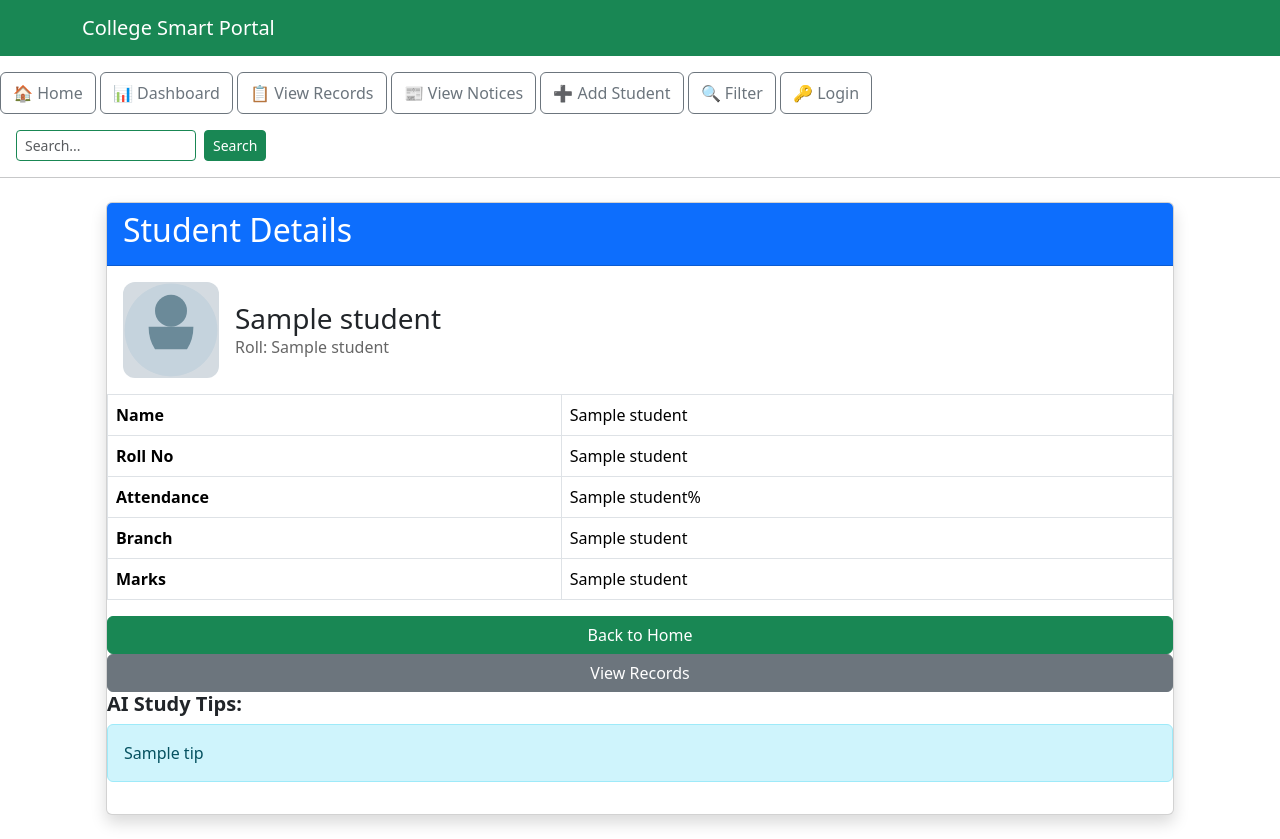
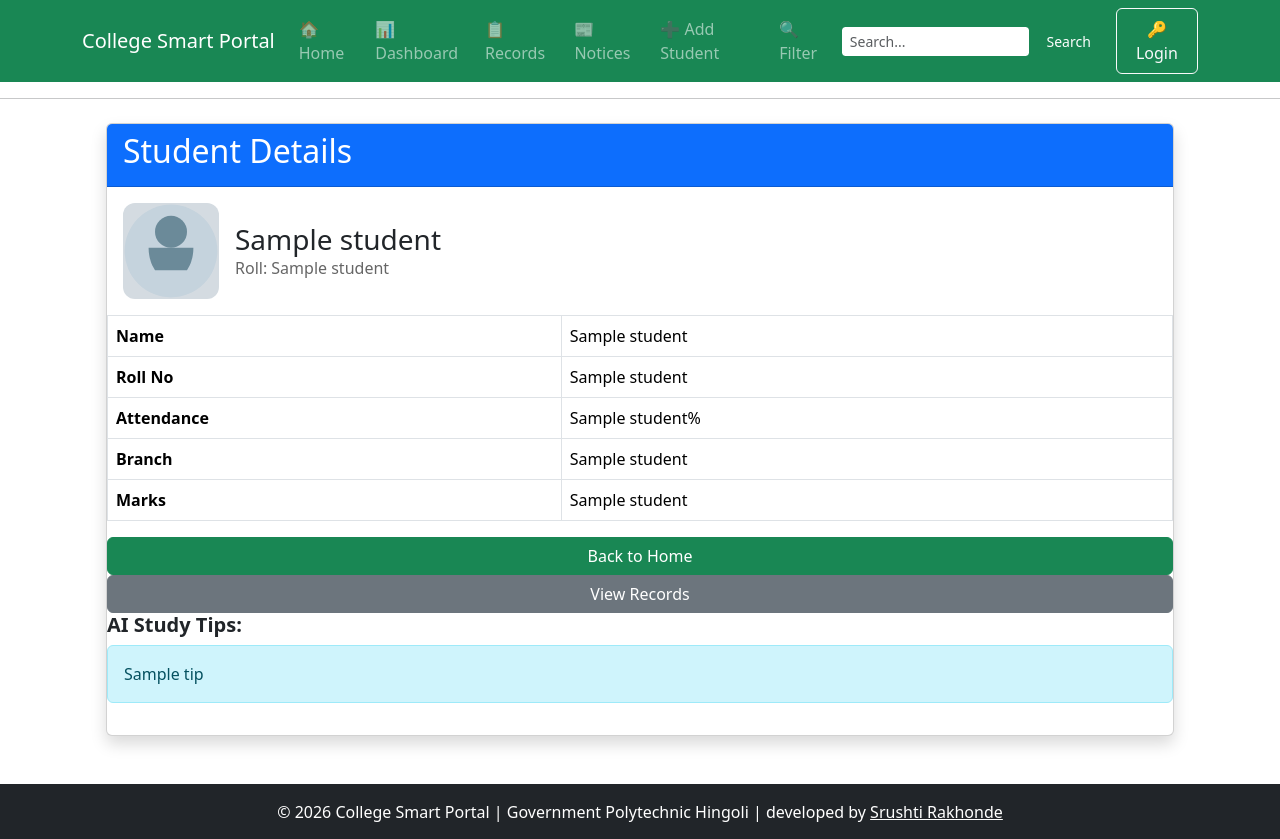
Before and after one commit to srushti4504/python-trainig, a Flask app: template templates/detail.html in a window 1280 px wide. Shown: the top 839 px of the page. Run offline with Flask 3, Linux system fonts and the light colour scheme; the template is opened without the code that fills it: most values are stand-ins (such as "Sample title", 1, 10 or a date in 2020).

```diff
--- a/templates/base.html
+++ b/templates/base.html
@@ -10,27 +10,41 @@
     <nav class="navbar navbar-expand-lg navbar-dark bg-success">
         <div class="container">
             <a class="navbar-brand" href="/">College Smart Portal</a>
+            <button class="navbar-toggler" type="button"
+             data-bs-toggle="collapse"
+             data-bs-target="#mainNavbar"
+             aria-controls="mainNavbar"
+            aria-expanded="false"
+            aria-label="Toggle navigation">
+                <span class="navbar-toggler-icon"></span>
+            </button>
+
+            <div class="collapse navbar-collapse" id="mainNavbar">
+                <ul class="navbar-nav me-auto mb-2 mb-lg-0">
+                    <li class="nav-item"><a class="nav-link" href="{{ url_for('home') }}">🏠 Home</a></li>
+                    <li class="nav-item"><a class="nav-link" href="{{ url_for('dashboard') }}">📊 Dashboard</a></li>
+                    <li class="nav-item"><a class="nav-link" href="{{ url_for('records') }}">📋 Records</a></li>
+                    <li class="nav-item"><a class="nav-link" href="{{ url_for('notices') }}">📰 Notices</a></li>
+                    <li class="nav-item"><a class="nav-link" href="{{ url_for('add_student') }}">➕ Add Student</a></li>
+                    <li class="nav-item"><a class="nav-link" href="{{ url_for('filter') }}">🔍 Filter</a></li>
+                </ul>
+
+                <form action="{{ url_for('search') }}" method="GET" class="d-flex mb-3 mb-lg-0">
+                    <input type="search" name="q" class="form-control form-control-sm border-success" placeholder="Search..." value="{{ request.args.get('q', '') }}">
+                    <button type="submit" class="btn btn-success btn-sm ms-2">Search</button>
+                </form>
+
+                <div class="d-flex align-items-center ms-lg-3 mt-3 mt-lg-0">
+                    {% if session.username %}
+                        <span class="btn btn-info py-2 me-2 disabled">👤 {{ session.username }}</span>
+                        <a href="{{ url_for('logout') }}" class="btn btn-danger py-2">🔓 Logout</a>
+                    {% else %}
+                        <a href="{{ url_for('login') }}" class="btn btn-outline-light py-2">🔑 Login</a>
+                    {% endif %}
+                </div>
+            </div>
         </div>
     </nav>
-
-    <a href="{{ url_for('home') }}" class="btn outline btn-outline-secondary py-2 mt-3">🏠 Home</a>
-    <a href="{{ url_for('dashboard') }}" class="btn btn-outline-secondary py-2 mt-3">📊 Dashboard</a>
-    <a href="{{ url_for('records') }}" class="btn  outline btn-outline-secondary py-2 mt-3">📋 View Records</a>
-    <a href="{{ url_for('notices') }}" class="btn btn-outline-secondary py-2 mt-3">📰 View Notices</a>
-    <a href="{{ url_for('add_student') }}" class="btn btn-outline-secondary py-2 mt-3">➕ Add Student</a>
-    <a href="{{ url_for('filter') }}" class="btn btn-outline-secondary py-2 mt-3">🔍 Filter</a>
-
-    {% if session.username %}
-        <span class="btn btn-info py-2 mt-3 disabled">👤 {{ session.username }}</span>
-        <a href="{{ url_for('logout') }}" class="btn btn-danger py-2 mt-3">🔓 Logout</a>
-    {% else %}
-        <a href="{{ url_for('login') }}" class="btn outline btn-outline-secondary py-2 mt-3">🔑 Login</a>
-    {% endif %}
-
-    <form action="{{ url_for('search') }}" method="GET" class="d-flex ms-3 mt-3">
-        <input type="search" name="q" class="form-control form-control-sm border-success" placeholder="Search..." value="{{ request.args.get('q', '') }}" style="width: 180px;">
-        <button type="submit" class="btn btn-success btn-sm ms-2">Search</button>
-    </form>
     <hr>
 
     <div class="container mt-4">
@@ -48,6 +62,8 @@
 
             {% block content %}{% endblock %}
         </div>
+
+    <script src="https://cdn.jsdelivr.net/npm/bootstrap@5.3.2/dist/js/bootstrap.bundle.min.js"></script>
     </div>
 
     <footer class="bg-dark text-white text-center p-3 mt-5">
```
Also changed, not shown: templates/home.html (+28 -15 lines).
